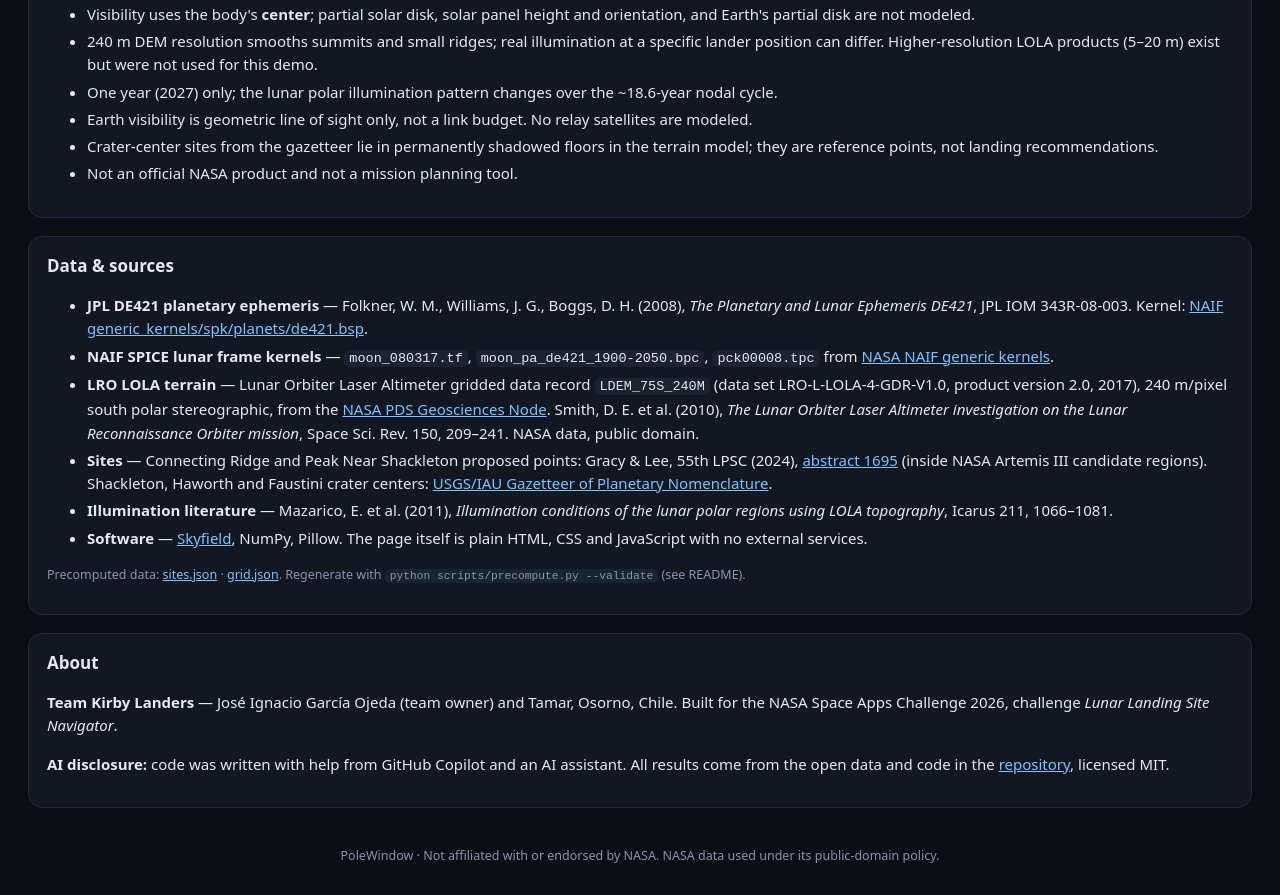
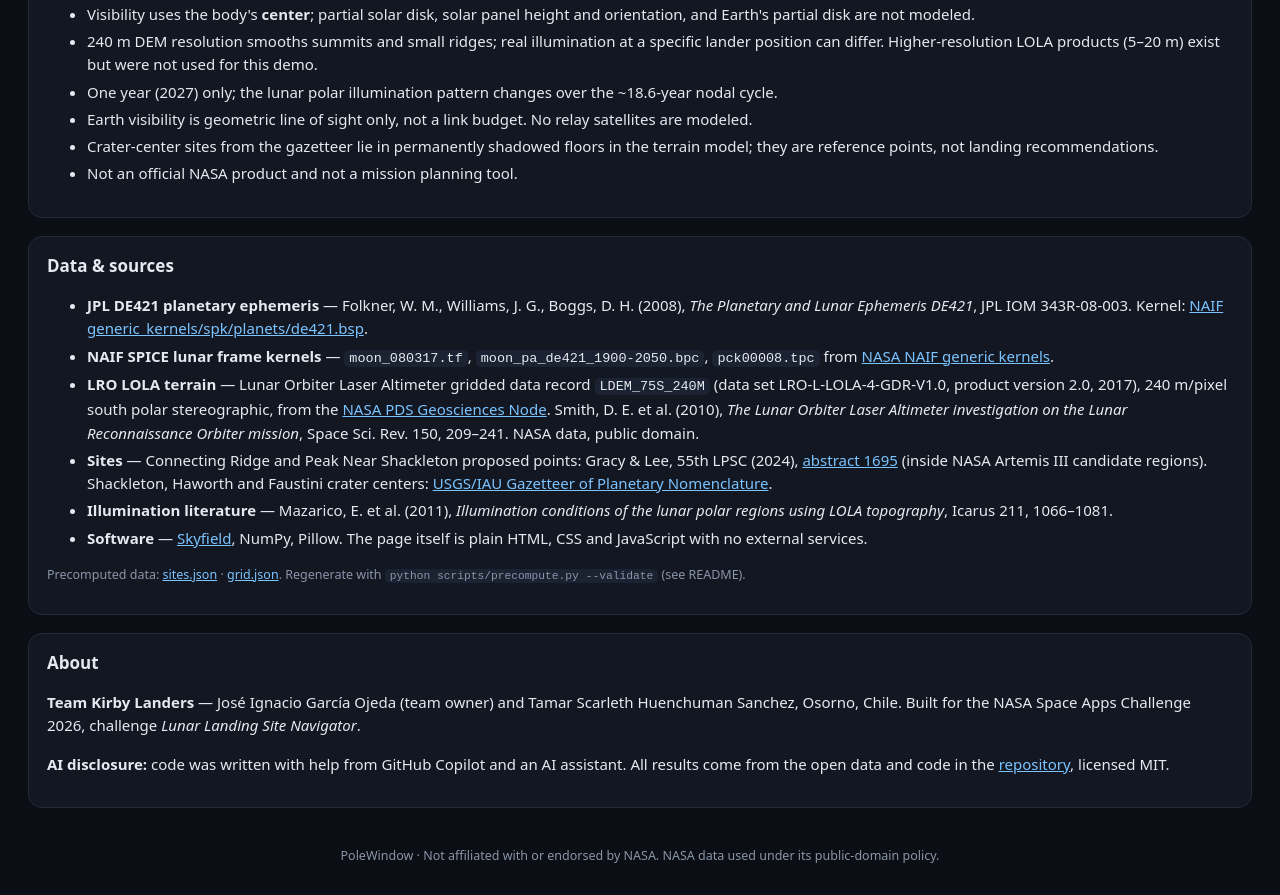
Before and after one commit to garciaojedajoseignacio/polewindow, a plain HTML site: page docs/index.html in a window 1280 px wide. Shown: the part 2225-3120 px from the top of the page. Drawn offline with Linux system fonts and the light colour scheme.

Commit message:
Add full name of team member Tamar Scarleth Huenchuman Sanchez

```diff
--- a/docs/index.html
+++ b/docs/index.html
@@ -151,7 +151,7 @@
 
   <section class="card wide prose" id="about">
     <h2>About</h2>
-    <p><b>Team Kirby Landers</b> — José Ignacio García Ojeda (team owner) and Tamar, Osorno, Chile. Built for the NASA Space Apps Challenge 2026, challenge <i>Lunar Landing Site Navigator</i>.</p>
+    <p><b>Team Kirby Landers</b> — José Ignacio García Ojeda (team owner) and Tamar Scarleth Huenchuman Sanchez, Osorno, Chile. Built for the NASA Space Apps Challenge 2026, challenge <i>Lunar Landing Site Navigator</i>.</p>
     <p><b>AI disclosure:</b> code was written with help from GitHub Copilot and an AI assistant. All results come from the open data and code in the <a href="https://github.com/garciaojedajoseignacio/polewindow" target="_blank" rel="noopener">repository</a>, licensed MIT.</p>
   </section>
 </main>
```
